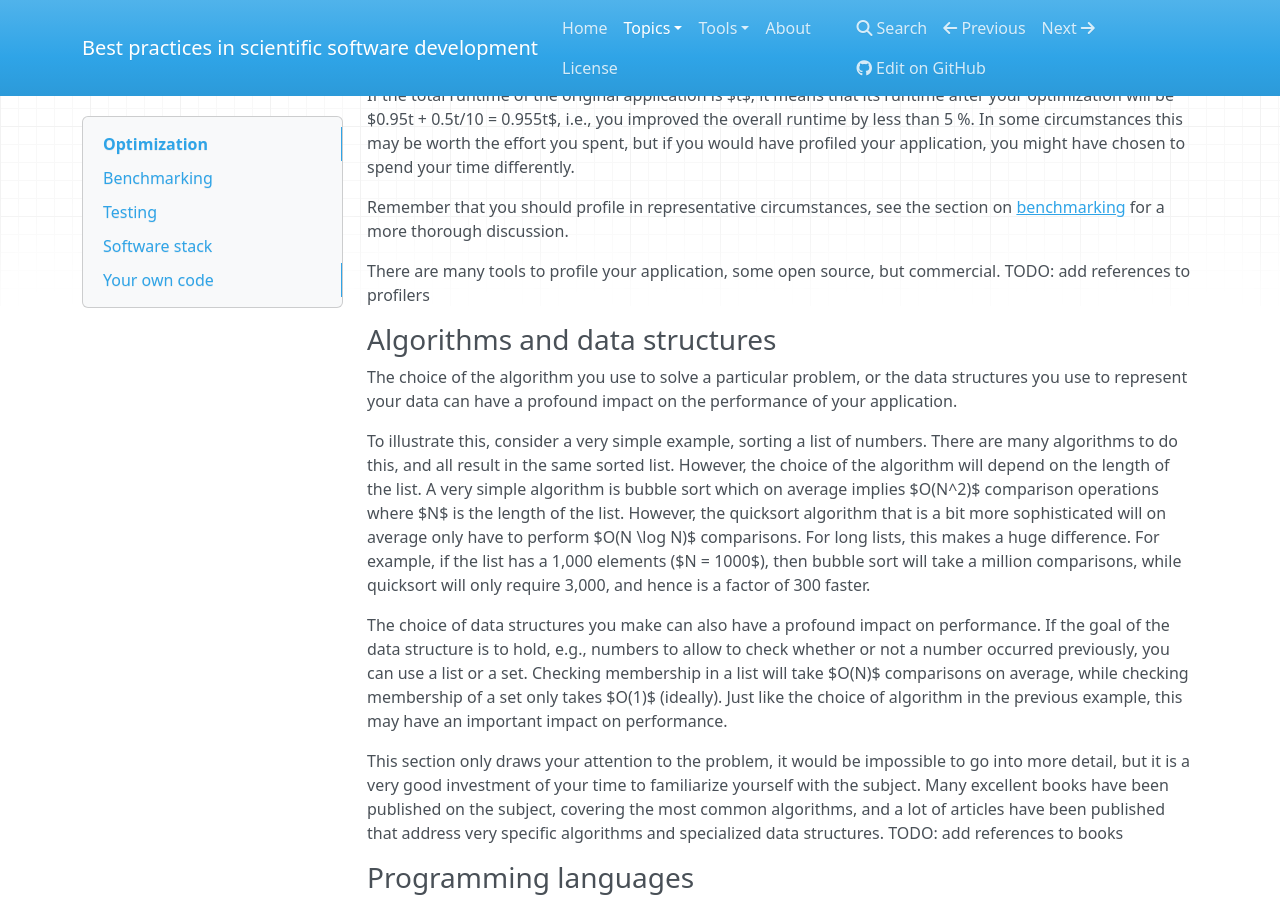
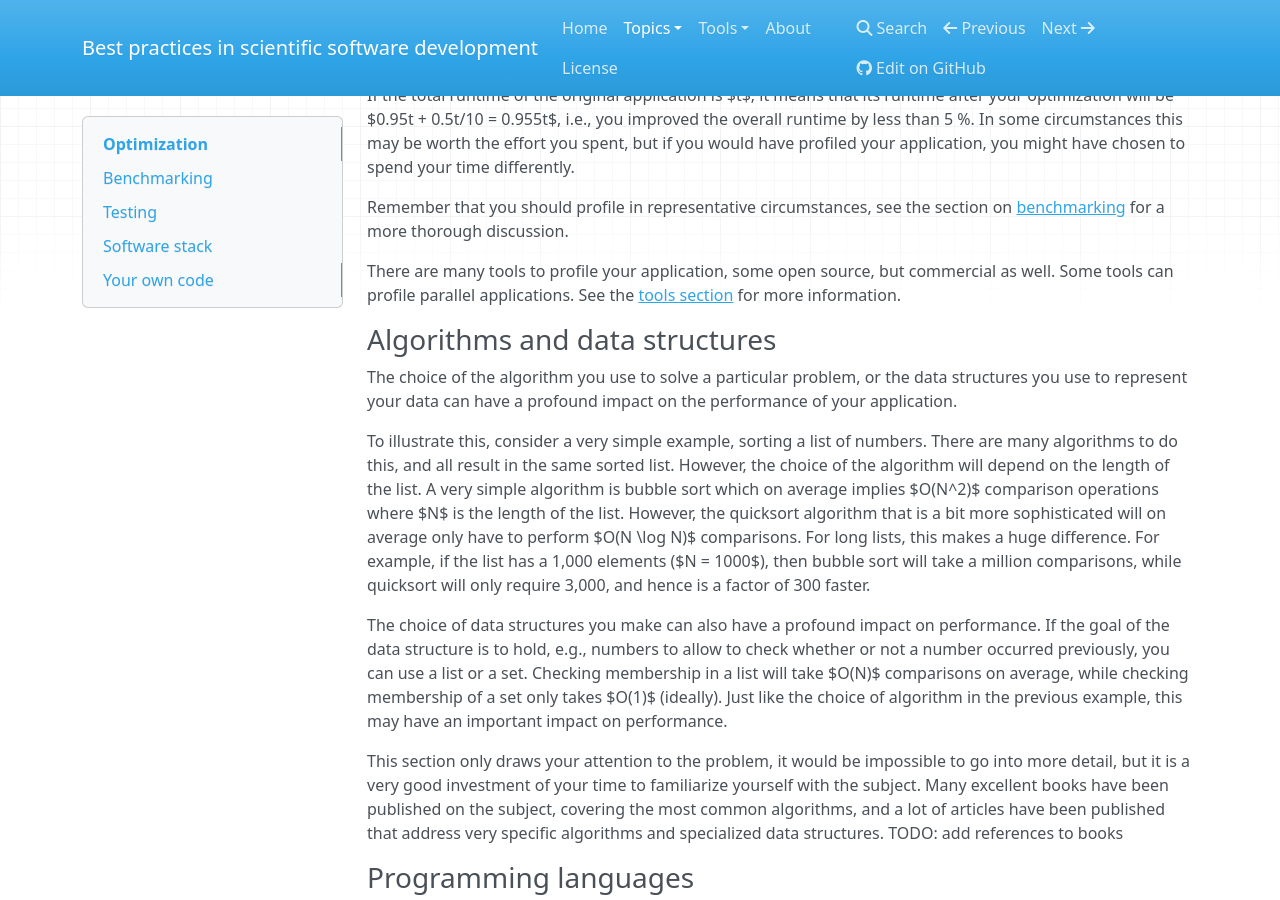
Before and after one commit to gjbex/Best-practices-for-scientific-computing, an MkDocs documentation site: the page built from docs/optimization.md, in a window 1280 px wide and 900 px high, scrolled down 2200 px. Built offline with MkDocs 1.6.1, drawn with Linux system fonts in a browser that asks for light colours; nearby versions of some CDN libraries.

Commit message:
Add tools for profiling

```diff
--- a/docs/optimization.md
+++ b/docs/optimization.md
@@ -43,7 +43,7 @@ the section on [reproducibility](reproducibility.md).
 Having tests in place is vital before starting to optimize your workflow or
 application.  You will want to make sure that everything still works after you
 make changes. You will find more information on this topic in the section
-on [testing](testing.md).
+on [testing](testing/index.md).
 
 
 ## Software stack
@@ -134,8 +134,9 @@ chosen to spend your time differently.
 Remember that you should profile in representative circumstances, see the section
 on [benchmarking](#benchmarking) for a more thorough discussion.
 
-There are many tools to profile your application, some open source, but commercial.
-TODO: add references to profilers
+There are many tools to profile your application, some open source, but
+commercial as well.  Some tools can profile parallel applications.  See the
+[tools section](tools/index.md) for more information.
 
 
 ### Algorithms and data structures
```
